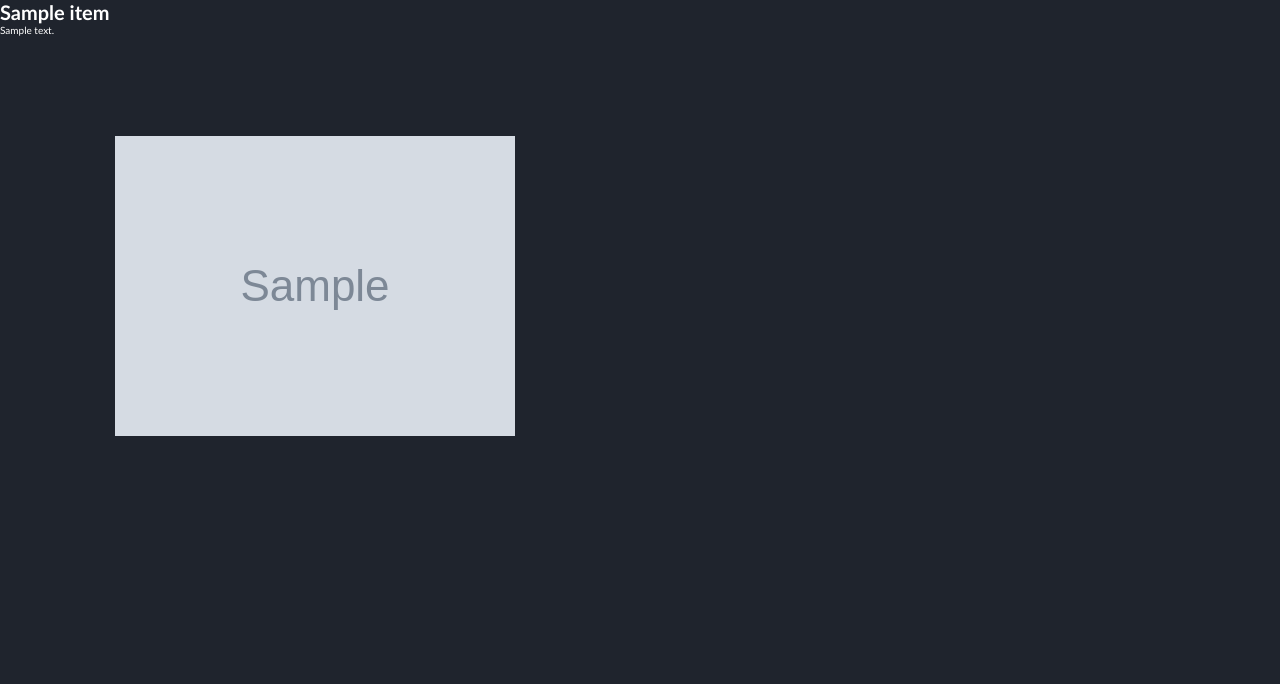
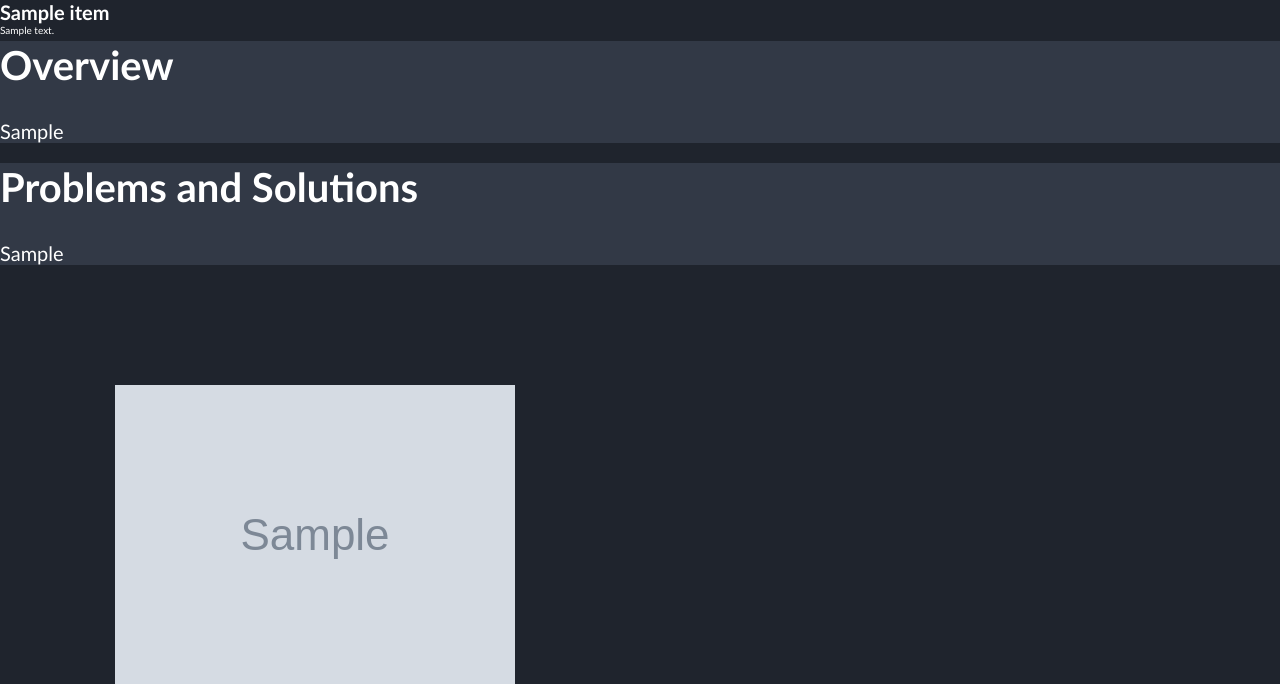
Before and after one commit to DevianoDames/DevianoDames_PortfolioMidterm, a PHP site: page /project_detail.php?id=1 in a window 1280 px wide. Shown: the top 684 px of the page. Before the commit the page ends 436 px from the top, so only its background shows below. Run offline with PHP 8.4, Linux system fonts and the light colour scheme; tables that the repository leaves empty or names only in its code hold one stand-in row (values such as "Sample post"); grey boxes marked "Sample" are stand-in pictures.

Commit message:
added 3rd php file

```diff
--- a/index.php
+++ b/index.php
@@ -35,7 +35,7 @@ $stmt->execute();
 while ($row = $stmt->fetch(PDO::FETCH_ASSOC)) {
 
   echo  '<section class="project-con"><h3>'.$row['title'].'</h3><a href="project_detail.php?id='.
-$row['id'].
+$row['project_id'].
 '"><img class="thumbnail" src="images/'.
         $row['image_url'].
         '" alt="Project Thumbnail"></a><p>'.
--- a/project_detail.php
+++ b/project_detail.php
@@ -1,7 +1,7 @@
 <!DOCTYPE html>
 <?php
 require_once('includes/connect.php');
-$query = 'SELECT GROUP_CONCAT(image_filename) AS images, description, title FROM portfolio_items, media WHERE portfolio_items.id = project_id AND portfolio_items.id = :projectId';
+$query = 'SELECT GROUP_CONCAT(image_filename) AS images, description, title, overview, problems FROM portfolio_items, media WHERE portfolio_items.id = project_id AND portfolio_items.id = :projectId';
 $stmt = $connection->prepare($query);
 $projectId = $_GET['id'];
 $stmt->bindParam(':projectId', $projectId, PDO::PARAM_INT);
@@ -24,6 +24,17 @@ $stmt = null;
 
 <p><?php echo $row['description']; ?></p>
 
+<div class="project-info2">
+<h2>Overview</h2>
+<p><?php echo $row['overview']; ?></p>
+</div>
+
+<div class="project-info2">
+<h2>Problems and Solutions</h2>
+<p class="probs"><?php echo $row['problems']; ?></p>
+</div>
+
+
 <section class="project-gallery">
 <?php
 for($i =0; $i < count($images); $i++) {
```
Also changed, not shown: 1 other file.
